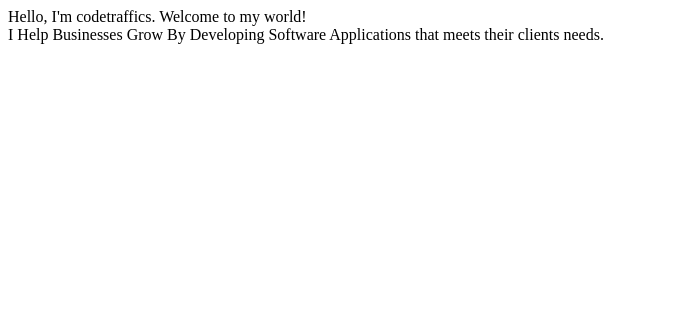
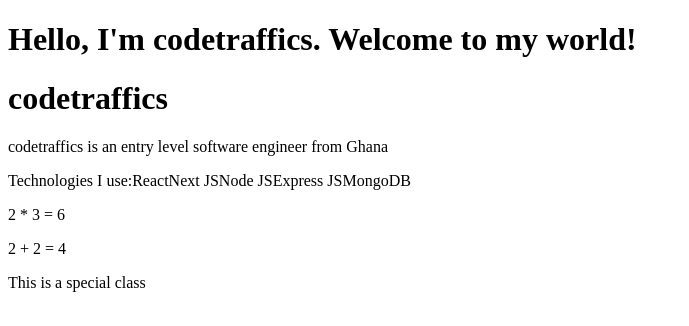
Before and after one commit to codetraffics/react-app, a React (Create React App) app: page / in a window 1280 px wide. Shown: the top 326 px of the page, without its empty margins (0-689 px from the left). Built offline with nearby package versions, Linux system fonts and the light colour scheme.

Commit message:
rendering dynamic contents with JSX expressions

```diff
--- a/src/components/Bio.jsx
+++ b/src/components/Bio.jsx
@@ -1,9 +1,22 @@
 const Bio = () => {
+  const myName = "codetraffics";
+  const intro = () =>
+    `${myName} is an entry level software engineer from Ghana`;
+  const specialClass = "simple-class";
+  const addNum = (a, b) => a + b;
+
   return (
-    <div className="bio__info">
-      I Help Businesses Grow By Developing Software Applications that meets
-      their clients needs.
-    </div>
+    <>
+      <h1>{myName}</h1>
+      <p>{intro()}</p>
+      <p>
+        Technologies I use:
+        {["React", "Next JS", "Node JS", "Express JS", "MongoDB"]}
+      </p>
+      <p>2 * 3 = {2 * 3}</p>
+      <p>2 + 2 = {addNum(2, 2)}</p>
+      <p className={specialClass}>This is a special class</p>
+    </>
   );
 };
 
--- a/src/components/Hero.jsx
+++ b/src/components/Hero.jsx
@@ -1,9 +1,7 @@
 const Hero = () => {
-  return (
-    <div className="hero__info">
-      Hello, I'm codetraffics. Welcome to my world!
-    </div>
-  );
+  const myName = "codetraffics";
+
+  return <h1>Hello, I'm {myName}. Welcome to my world!</h1>;
 };
 
 export default Hero;
```
